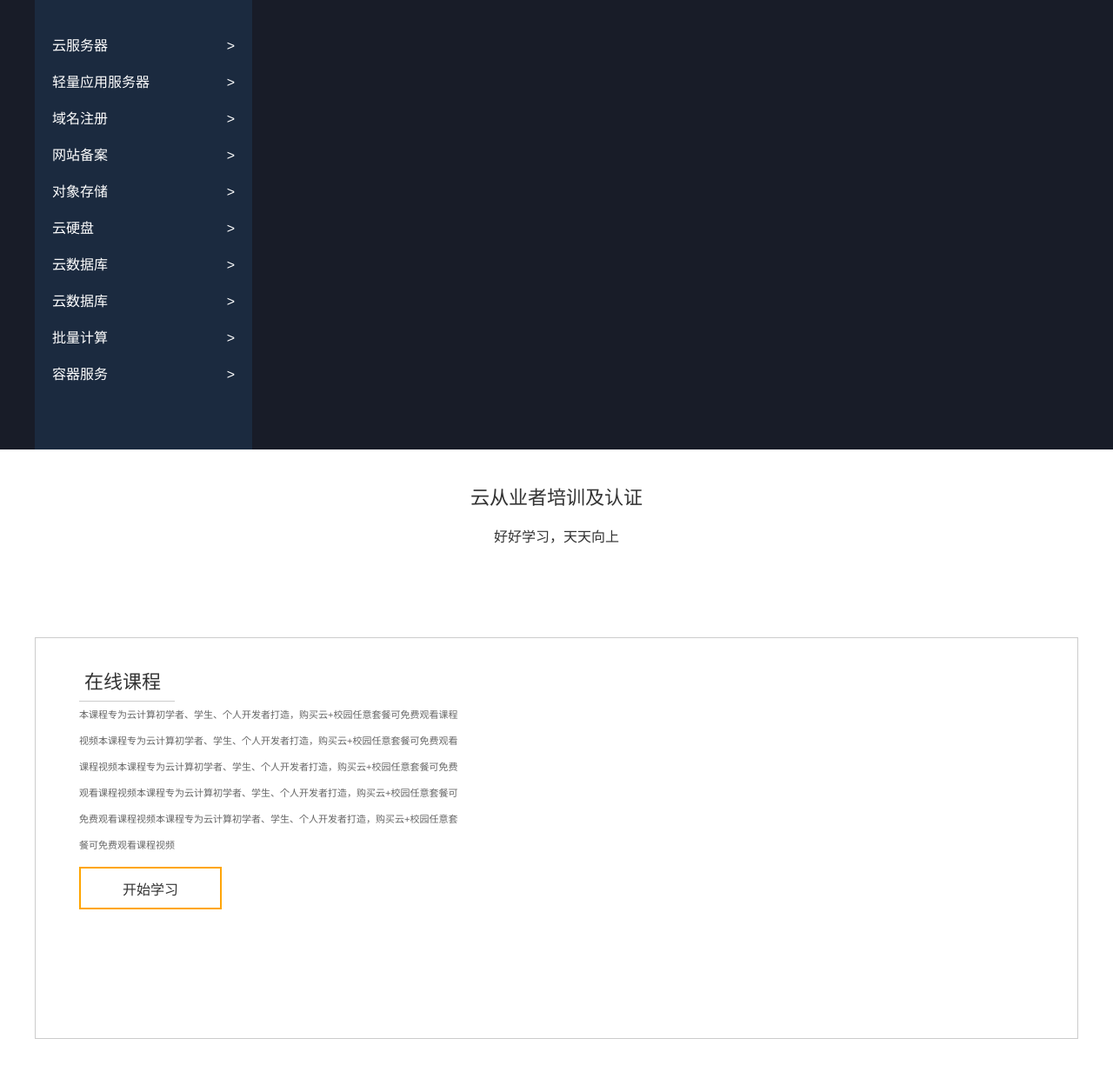
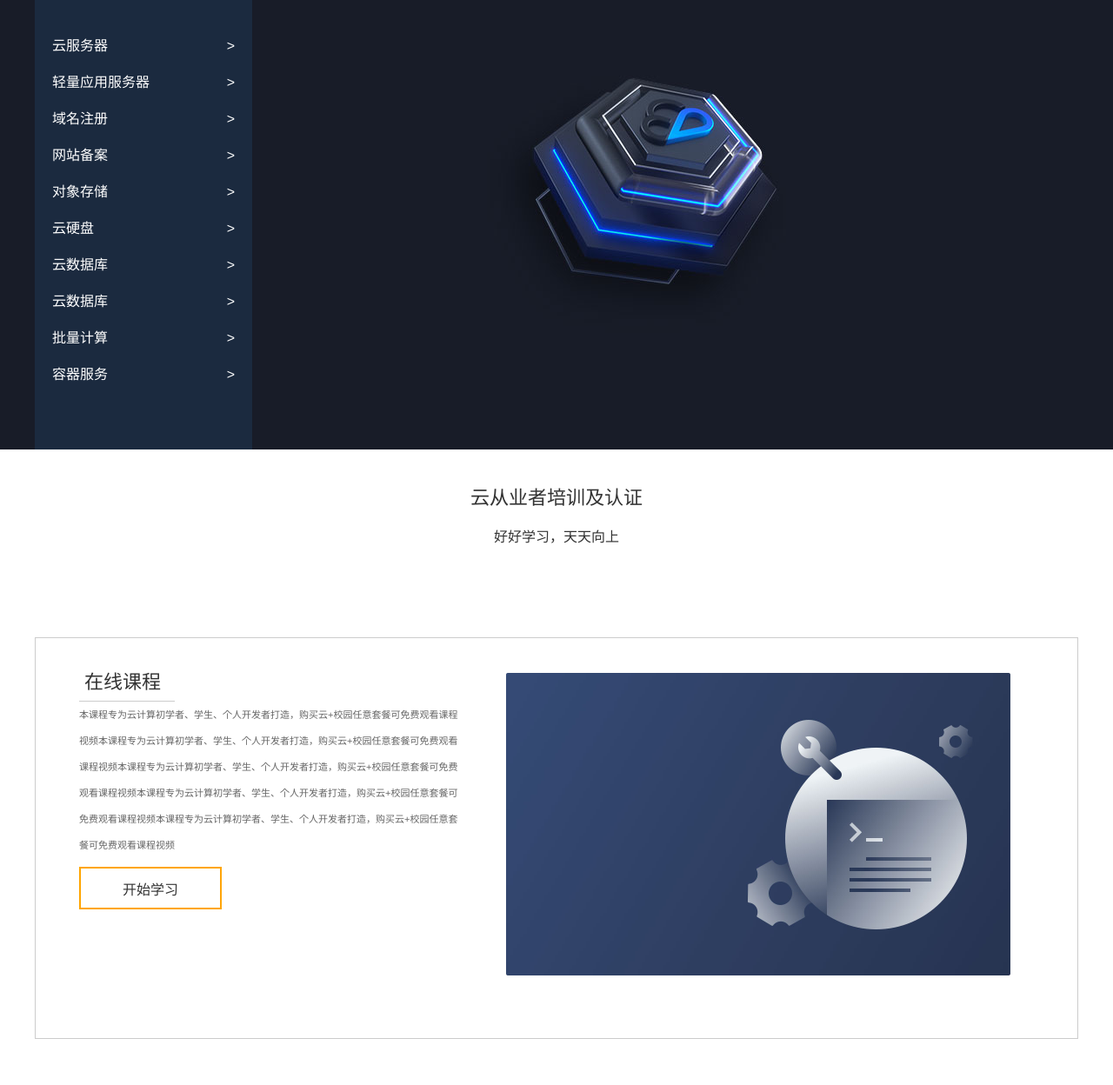
Before and after one commit to jie-oss/jie-oss.github.io, a plain HTML site: page index.html in a window 1280 px wide. Shown: the part 52-1300 px from the top of the page at 87% size. Drawn offline with Linux system fonts and the light colour scheme.

Commit message:
Update styles.css

```diff
--- a/styles.css
+++ b/styles.css
@@ -56,7 +56,7 @@ aside {
 }
 
 .aside {
-  background-image: url(banner.png);
+  background-image: url(banner.jpg);
 }
 
 .aside-left {
@@ -138,7 +138,7 @@ article {
   float: right;
   width: 580px;
   height: 348px;
-  background-image: url(right.png);
+  background-image: url(right.jpg);
   background-size: cover;
 }
 
```
